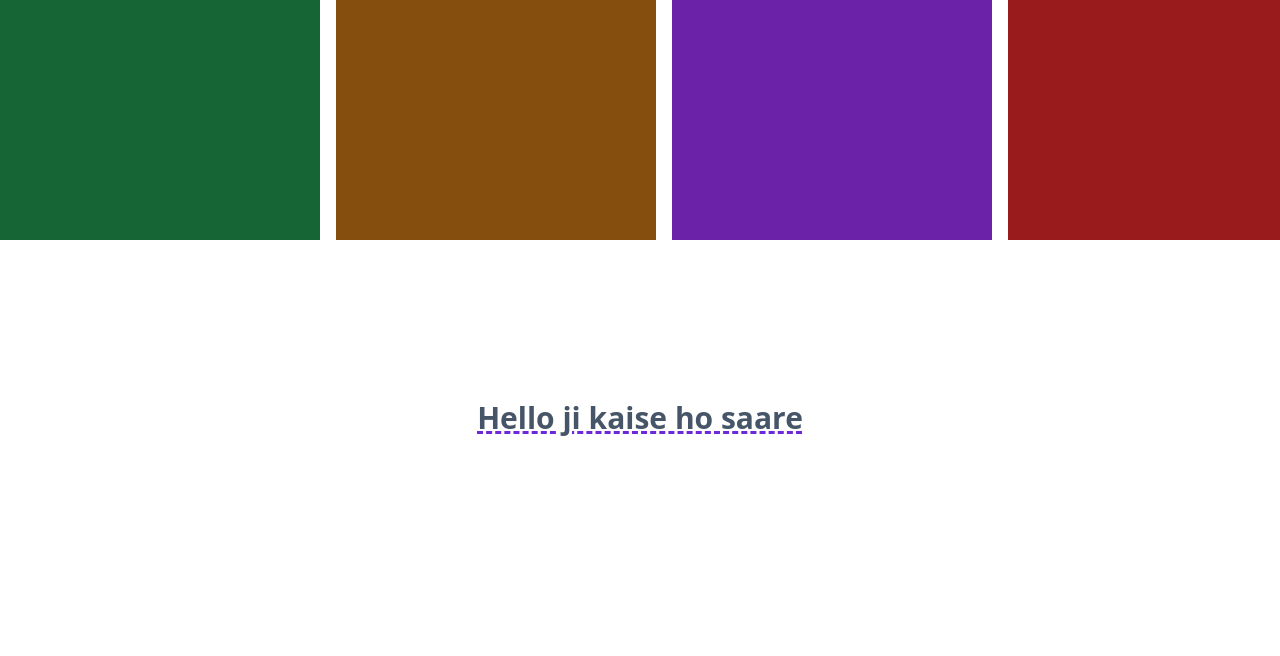
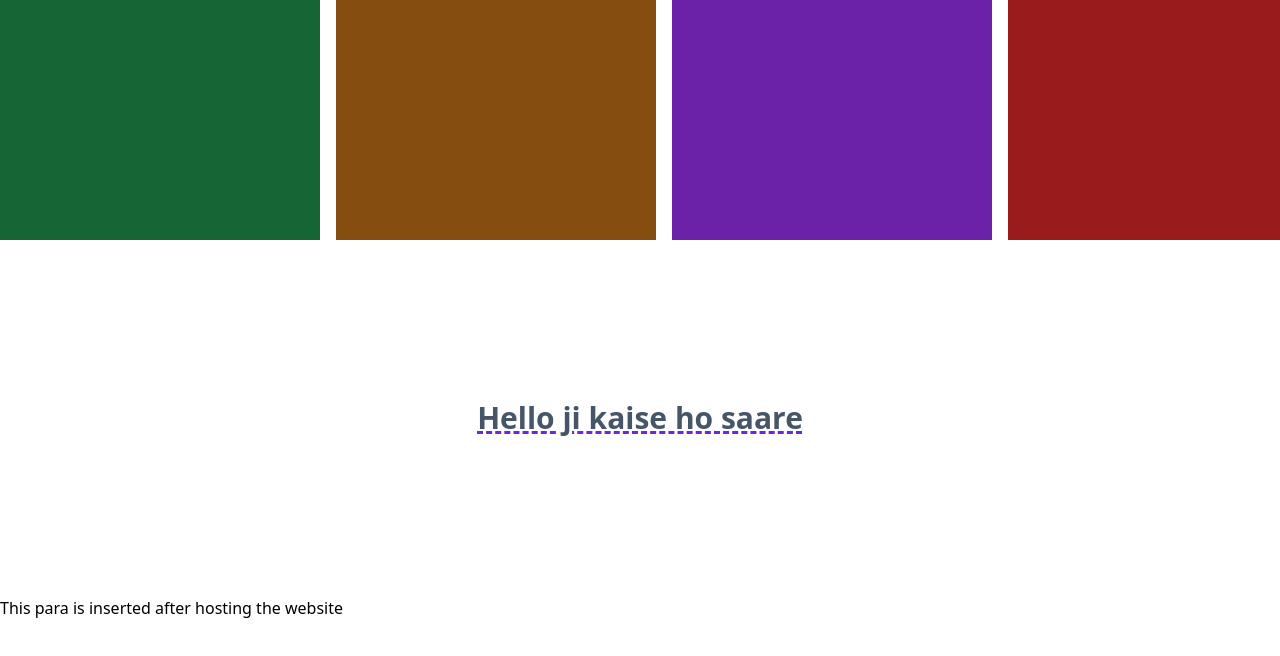
Before and after one commit to Ujjwal990/Test, a plain HTML site: page index.html in a window 1280 px wide. Drawn offline with nearby package versions, Linux system fonts and the light colour scheme.

Commit message:
para added

```diff
--- a/index.html
+++ b/index.html
@@ -26,5 +26,9 @@
 
     </div>
 
+    <p>
+        This para is inserted after hosting the website
+    </p>
+
 </body>
 </html>
```
